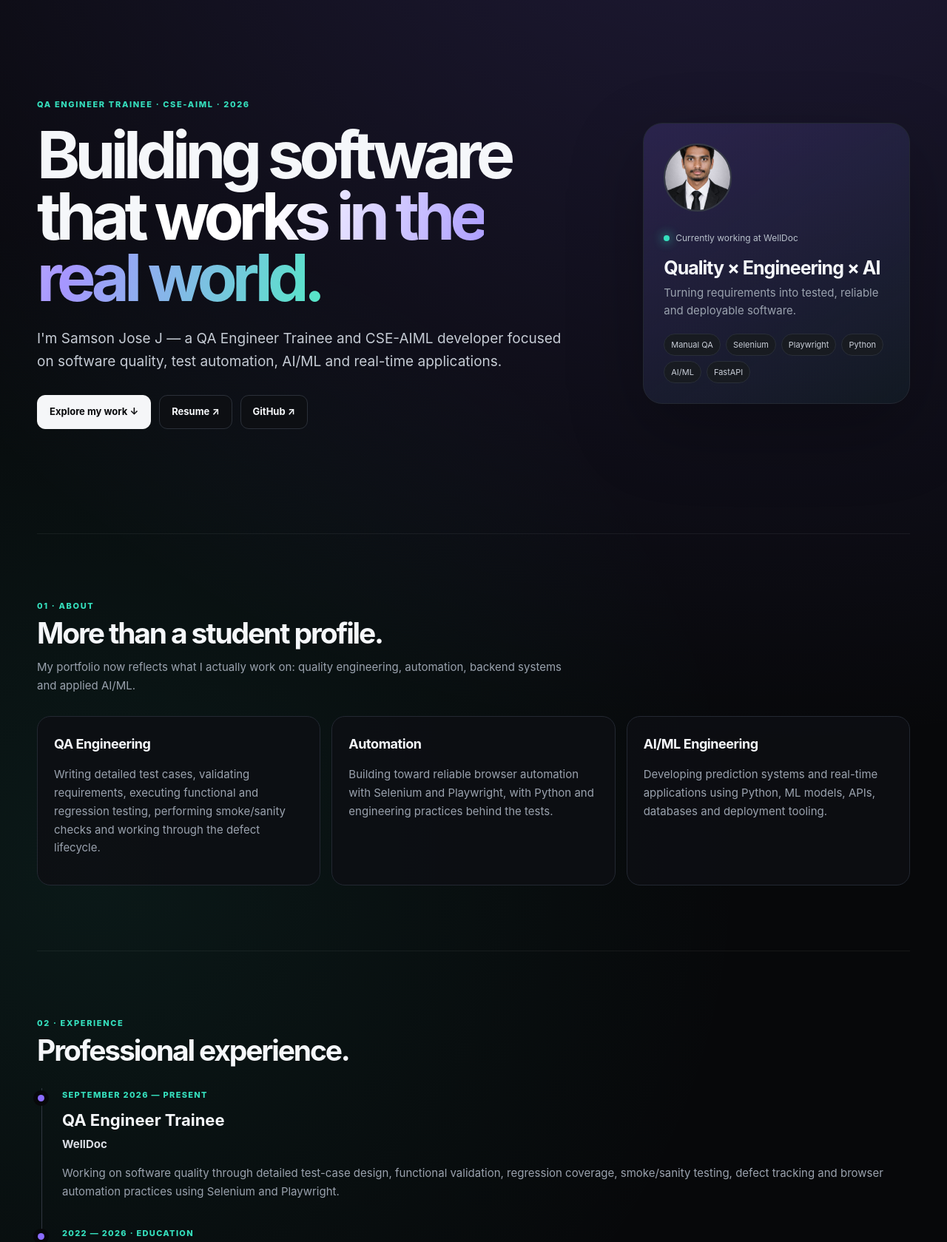
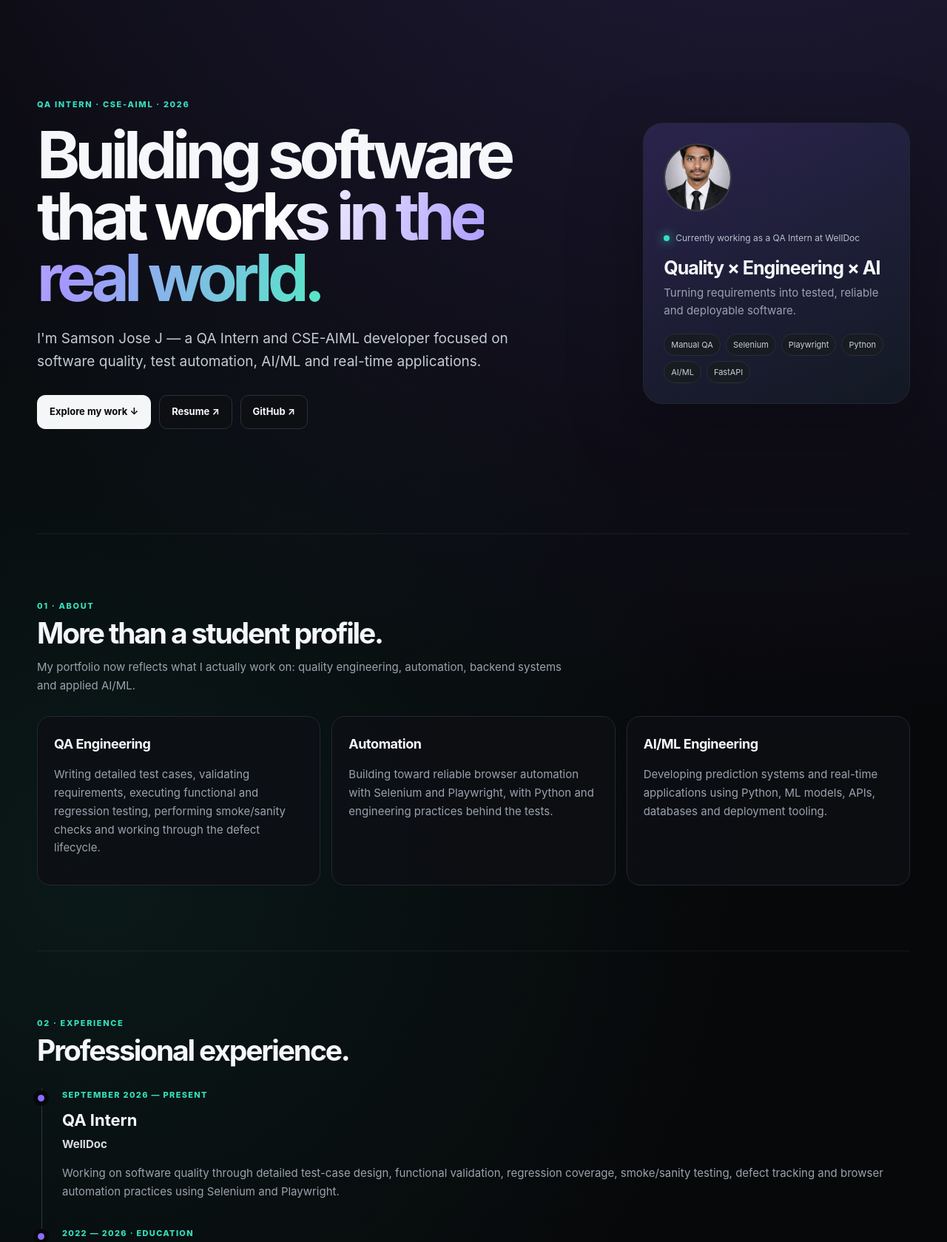
Before and after one commit to Samson-lgs/samson-lgs.github.io, a plain HTML site: page index.html in a window 1280 px wide. Shown: the part 80-1759 px from the top of the page at 74% size. Drawn offline with Linux system fonts and the light colour scheme; no server answers.

Commit message:
Update current role to QA Intern

```diff
--- a/index.html
+++ b/index.html
@@ -3,11 +3,11 @@
 <head>
 <meta charset="utf-8"><meta name="viewport" content="width=device-width,initial-scale=1">
 <meta name="theme-color" content="#08090b">
-<meta name="description" content="Samson Jose J — QA Engineer Trainee and CSE-AIML developer focused on software quality, automation, AI/ML and real-time applications.">
+<meta name="description" content="Samson Jose J — QA Intern and CSE-AIML developer focused on software quality, automation, AI/ML and real-time applications.">
 <meta name="keywords" content="Samson Jose J, QA Engineer, Software Testing, Selenium, Playwright, AI ML, Python, CSE AIML, WellDoc">
 <meta name="author" content="Samson Jose J">
-<meta property="og:type" content="website"><meta property="og:title" content="Samson Jose J | QA Engineer · AI/ML · Software Engineering"><meta property="og:description" content="QA Engineer Trainee building reliable software, automation and AI/ML systems.">
-<title>Samson Jose J | QA Engineer · AI/ML · Software Engineering</title>
+<meta property="og:type" content="website"><meta property="og:title" content="Samson Jose J | QA Intern · AI/ML · Software Engineering"><meta property="og:description" content="QA Engineer Trainee building reliable software, automation and AI/ML systems.">
+<title>Samson Jose J | QA Intern · AI/ML · Software Engineering</title>
 <style>
 :root{--bg:#07080a;--surface:#0d0f13;--surface2:#12151b;--text:#f5f7fa;--muted:#9aa2ae;--line:#232832;--purple:#8b6cff;--cyan:#35dfbd;--max:1180px}
 *{box-sizing:border-box}html{scroll-behavior:smooth}body{margin:0;background:radial-gradient(circle at 80% -10%,rgba(139,108,255,.22),transparent 32%),radial-gradient(circle at 10% 30%,rgba(53,223,189,.08),transparent 28%),var(--bg);color:var(--text);font:15px/1.65 Inter,ui-sans-serif,system-ui,-apple-system,"Segoe UI",sans-serif}a{color:inherit;text-decoration:none}
@@ -31,11 +31,11 @@ footer{border-top:1px solid var(--line);padding:35px 0;color:var(--muted);font-s
 <nav><div class="wrap nav"><a class="brand" href="#">SAMSON<span class="brand"><i>.</i></span></a><div class="links"><a href="#about">About</a><a href="#experience">Experience</a><a href="#skills">Skills</a><a href="#projects">Projects</a><a href="#certificates">Certificates</a><a href="#contact">Contact</a></div></div></nav>
 <main><div class="wrap">
 <section class="hero" style="border:0">
-<div><div class="eyebrow">QA Engineer Trainee · CSE-AIML · 2026</div>
+<div><div class="eyebrow">QA Intern · CSE-AIML · 2026</div>
 <h1>Building software that <span class="gradient">works in the real world.</span></h1>
-<p class="lead">I'm Samson Jose J — a QA Engineer Trainee and CSE-AIML developer focused on software quality, test automation, AI/ML and real-time applications.</p>
+<p class="lead">I'm Samson Jose J — a QA Intern and CSE-AIML developer focused on software quality, test automation, AI/ML and real-time applications.</p>
 <div class="actions"><a class="btn primary" href="#projects">Explore my work ↓</a><a class="btn" href="resume.pdf">Resume ↗</a><a class="btn" href="https://github.com/Samson-lgs">GitHub ↗</a></div></div>
-<div class="profile"><img class="avatar" src="profile-photo.jpeg" alt="Samson Jose J"><div class="availability"><span class="dot"></span> Currently working at WellDoc</div><h2>Quality × Engineering × AI</h2><p>Turning requirements into tested, reliable and deployable software.</p><div class="tags"><span class="tag">Manual QA</span><span class="tag">Selenium</span><span class="tag">Playwright</span><span class="tag">Python</span><span class="tag">AI/ML</span><span class="tag">FastAPI</span></div></div>
+<div class="profile"><img class="avatar" src="profile-photo.jpeg" alt="Samson Jose J"><div class="availability"><span class="dot"></span> Currently working as a QA Intern at WellDoc</div><h2>Quality × Engineering × AI</h2><p>Turning requirements into tested, reliable and deployable software.</p><div class="tags"><span class="tag">Manual QA</span><span class="tag">Selenium</span><span class="tag">Playwright</span><span class="tag">Python</span><span class="tag">AI/ML</span><span class="tag">FastAPI</span></div></div>
 </section>
 
 <section id="about"><div class="eyebrow">01 · About</div><h2>More than a student profile.</h2><p class="section-intro">My portfolio now reflects what I actually work on: quality engineering, automation, backend systems and applied AI/ML.</p><div class="grid">
@@ -45,7 +45,7 @@ footer{border-top:1px solid var(--line);padding:35px 0;color:var(--muted);font-s
 </div></section>
 
 <section id="experience"><div class="eyebrow">02 · Experience</div><h2>Professional experience.</h2><div class="experience">
-<div class="job"><div class="date">September 2026 — Present</div><h3>QA Engineer Trainee</h3><div class="company">WellDoc</div><p class="muted">Working on software quality through detailed test-case design, functional validation, regression coverage, smoke/sanity testing, defect tracking and browser automation practices using Selenium and Playwright.</p></div>
+<div class="job"><div class="date">September 2026 — Present</div><h3>QA Intern</h3><div class="company">WellDoc</div><p class="muted">Working on software quality through detailed test-case design, functional validation, regression coverage, smoke/sanity testing, defect tracking and browser automation practices using Selenium and Playwright.</p></div>
 <div class="job"><div class="date">2022 — 2026 · Education</div><h3>B.E. — Computer Science & Engineering (AI & ML)</h3><div class="company">ATME College of Engineering · VTU</div><p class="muted">Hands-on work across machine learning, deep learning, software engineering, databases, cloud, application development and real-time systems.</p></div>
 </div></section>
 
@@ -77,7 +77,7 @@ footer{border-top:1px solid var(--line);padding:35px 0;color:var(--muted);font-s
 
 <section id="contact"><div class="contact"><div><div class="eyebrow">06 · Contact</div><h2>Let's build and test better software.</h2><p class="lead">Open to conversations around QA engineering, software testing, automation, AI/ML and software engineering.</p></div><div class="socials"><a class="btn primary" href="https://github.com/Samson-lgs">GitHub ↗</a><a class="btn" href="resume.pdf">Resume ↗</a></div></div></section>
 </div></main>
-<footer><div class="wrap footer"><span>© 2026 Samson Jose J</span><span>QA Engineer · AI/ML · Software Engineering</span></div></footer>
+<footer><div class="wrap footer"><span>© 2026 Samson Jose J</span><span>QA Intern · AI/ML · Software Engineering</span></div></footer>
 <script>
 (async()=>{const box=document.getElementById('github-projects');try{const r=await fetch('https://api.github.com/users/Samson-lgs/repos?sort=updated&per_page=12');const repos=await r.json();if(!Array.isArray(repos))return;repos.filter(x=>x.name!=='samson-lgs.github.io'&&!x.fork).slice(0,6).forEach(x=>{const d=document.createElement('div');d.className='card project';d.innerHTML='<div class="grow"><div class="project-type">GitHub · '+(x.language||'Project')+'</div><h3>'+x.name.replaceAll('-',' ')+'</h3><p class="muted">'+(x.description||'Software project by Samson Jose J.')+'</p></div><a class="repo" href="'+x.html_url+'">View repository ↗</a>';box.appendChild(d)})}catch(e){}})();
 </script>
```
